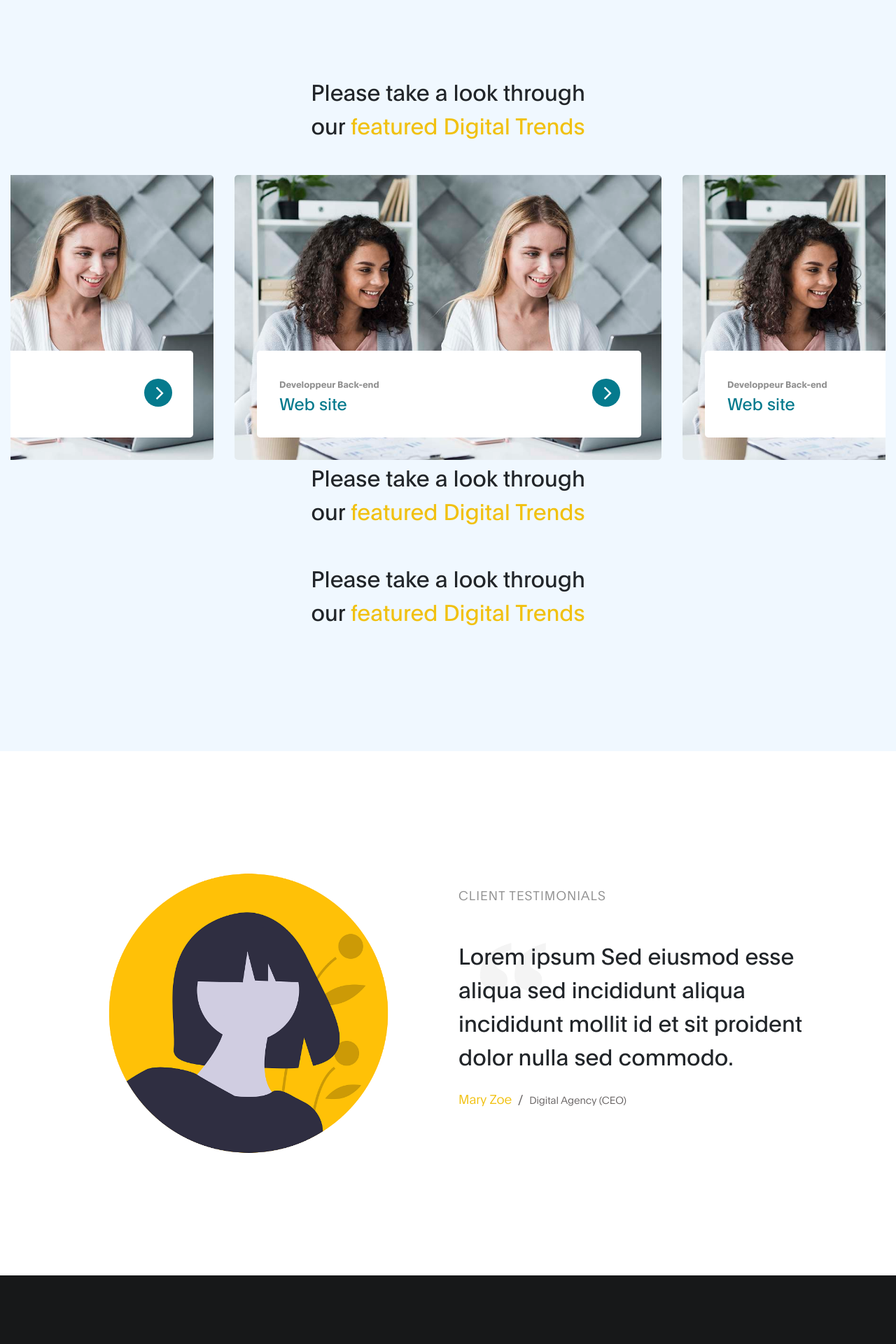
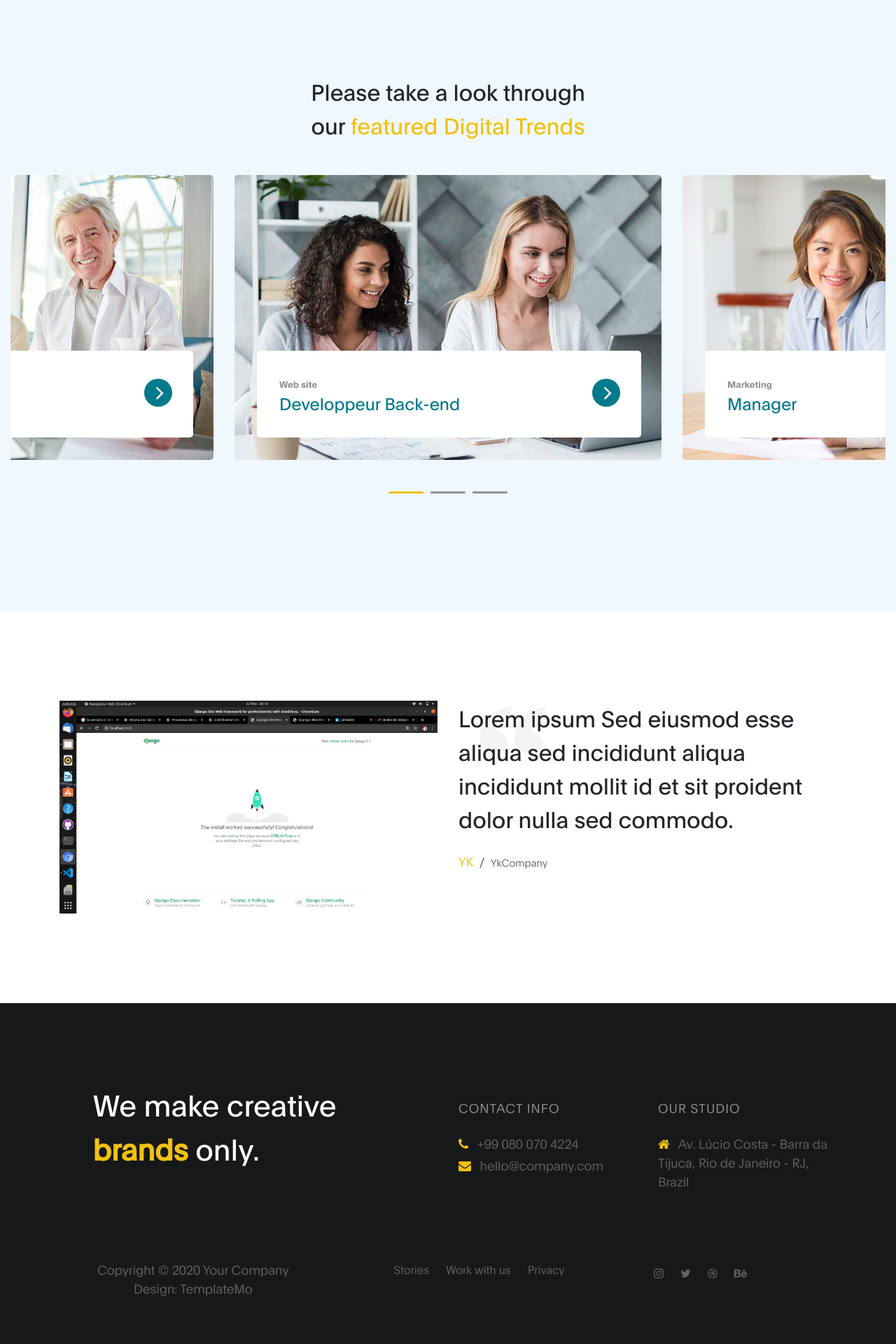
Before and after one commit to Mister-Yk/tradingBlog, a Django app: page / in a window 1280 px wide. Shown: the part 1383-3303 px from the top of the page at 70% size. Run offline with Django 3.2, Linux system fonts and the light colour scheme; data comes from the database, SQL or seed files in the repository; both versions use the stored data as it was after the commit; some libraries are stand-ins or nearby versions.

Commit message:
finalisation de la modif d'index

```diff
--- a/blog/admin.py
+++ b/blog/admin.py
@@ -9,3 +9,4 @@
 admin.site.register(Auteur)
 admin.site.register(Categorie)
 admin.site.register(Commentaire)
+admin.site.register(Testimonial)
--- a/blog/models.py
+++ b/blog/models.py
@@ -142,3 +142,26 @@
     def __str__(self):
         """Unicode representation of Article."""
         return self.titre
+
+
+
+class Testimonial(models.Model):
+    """Model definition for Testimonial."""
+
+    # TODO: Define fields here
+    text = models.CharField(max_length=300)
+    images =models.FileField(upload_to="images")
+    date = models.DateTimeField(auto_now_add=True)
+    nom = models.CharField(max_length=255)
+    nomauteur = models.CharField(max_length=255)
+    agence = models.CharField(max_length=255)
+
+    class Meta:
+        """Meta definition for Testimonial."""
+
+        verbose_name = 'Testimonial'
+        verbose_name_plural = 'Testimonials'
+
+    def __str__(self):
+        """Unicode representation of Testimonial."""
+        return self.nom
--- a/blog/views.py
+++ b/blog/views.py
@@ -1,5 +1,5 @@
 from django.shortcuts import render
-from . models import Accueil, Studio , Equipe
+from . models import Accueil, Studio , Equipe, Testimonial
 
 # Create your views here.
 
@@ -9,11 +9,13 @@
     studio = Studio.objects.all()[:1]
 
     equipe = Equipe.objects.all()
+    testimonial = Testimonial.objects.all()
 
     context = {
         'accueil':accueil,
         'studio':studio,
-        'equipes':equipe
+        'equipes':equipe,
+        'testimonial':testimonial
 
     }
     return render(request, 'index.html', context)
--- a/templates/index.html
+++ b/templates/index.html
@@ -43,9 +43,6 @@
                 <div class="col-lg-7 mx-auto col-md-10 col-12">
 
                      {% for studio in studio %}
-
-
-
                          <div class="about-info">
 
                               <h2 class="mb-4" data-aos="fade-up">{{ studio.titre }}</h2>
@@ -70,32 +67,33 @@
       <div class="container-fluid">
           <div class="row">
 
-                <div class="col-md-4 col-lg-12">
-               {% for equipe in equipes  %}
+               <div class="col-lg-12 col-12">
+
                    <h2 class="mb-5 text-center" data-aos="fade-up">
                        Please take a look through our
                        <strong>featured Digital Trends</strong>
                    </h2>
 
-
                     <div class="owl-carousel owl-theme" id="project-slide">
-                    <div class="item project-wrapper" data-aos="fade-up" data-aos-delay="100">
-                         <img src="{{ equipe.images.url }}" class="img-fluid" alt="project image">
+                         {% for equipe  in equipes %}
+                         <div class="item project-wrapper" data-aos="fade-up">
+                              <img src="{{ equipe.images.url }}" class="img-fluid" alt="project image"  height="400">
 
                               <div class="project-info">
-                              <small>{{ equipe.specialite }}</small>
+                                   <small>{{ equipe.nom }}</small>
 
                                    <h3>
-                                   <a href="{% url 'projetDetail' %}">
-                                        <span>{{ equipe.nom }}</span>
+                                        <a href="project-detail.html">
+                                             <span>{{ equipe.specialite }}</span>
                                              <i class="fa fa-angle-right project-icon"></i>
                                         </a>
                                    </h3>
                               </div>
                          </div>
+                         {% endfor %}
 
                     </div>
-               {% endfor %}
+
                </div>
 
           </div>
@@ -106,32 +104,34 @@
  <!-- TESTIMONIAL -->
  <section class="testimonial section-padding">
       <div class="container">
+
+           {% for testimonial in testimonial %}
            <div class="row">
-
                <div class="col-lg-6 col-md-5 col-12">
                    <div class="contact-image" data-aos="fade-up">
 
-                      <img src="{% static 'images/female-avatar.png' %}" class="img-fluid" alt="website">
+                     <img src="{{ testimonial.images.url }}" class="img-fluid" alt="website">
                    </div>
                </div>
 
                <div class="col-lg-6 col-md-7 col-12">
-                  <h4 class="my-5 pt-3" data-aos="fade-up" data-aos-delay="100">Client Testimonials</h4>
-
                <div class="quote" data-aos="fade-up" data-aos-delay="200"></div>
 
-                  <h2 class="mb-4" data-aos="fade-up" data-aos-delay="300">Lorem ipsum Sed eiusmod esse aliqua sed incididunt aliqua incididunt mollit id et sit proident dolor nulla sed commodo.</h2>
+                 <h2 class="mb-4" data-aos="fade-up" data-aos-delay="300">{{ testimonial.text }}</h2>
 
                  <p data-aos="fade-up" data-aos-delay="400">
-                    <strong>Mary Zoe</strong>
+                   <strong>{{ testimonial.nomauteur }}</strong>
 
                    <span class="mx-1">/</span>
 
-                    <small>Digital Agency (CEO)</small>
+                   <small>{{ testimonial.agence }}</small>
                  </p>
                </div>
 
           </div>
+           {% endfor %}
+
+
       </div>
  </section>
 {% endblock content %}
```
Also changed, not shown: blog/migrations/0002_auto_20210226_0644.py (added), blog/migrations/0003_testimonial_nom.py (added), blog/migrations/0004_auto_20210226_0716.py (added), blog/migrations/0005_testimonial_nomauteur.py (added), blog/migrations/0006_testimonial_agence.py (added), db.sqlite3, media_cdn/images/a.png (added), media_cdn/images/a_bLUOEen.png (added), media_cdn/images/a_eVPuKrZ.png (added), media_cdn/images/equipe/project-image02.jpg (added), media_cdn/images/equipe/project-image05.jpg (added). Lines whose indentation alone changed are shown as unchanged.
